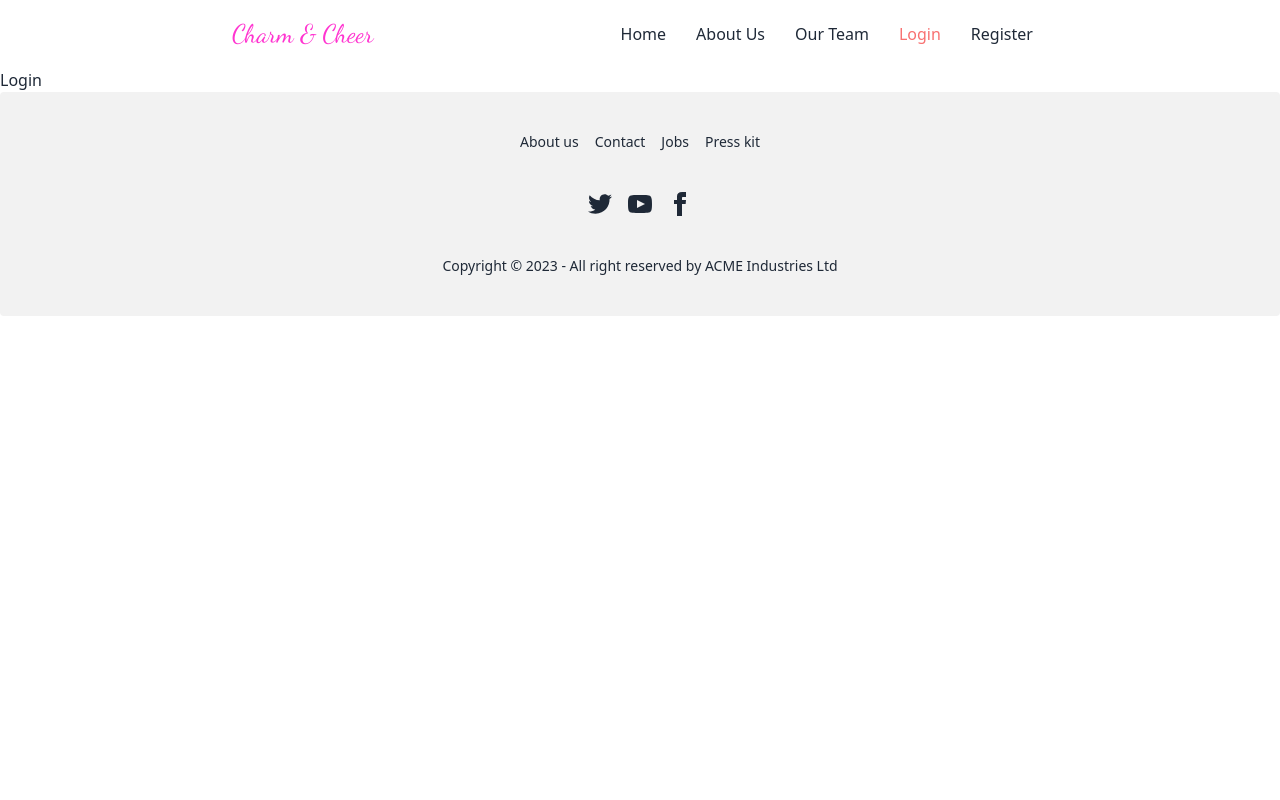
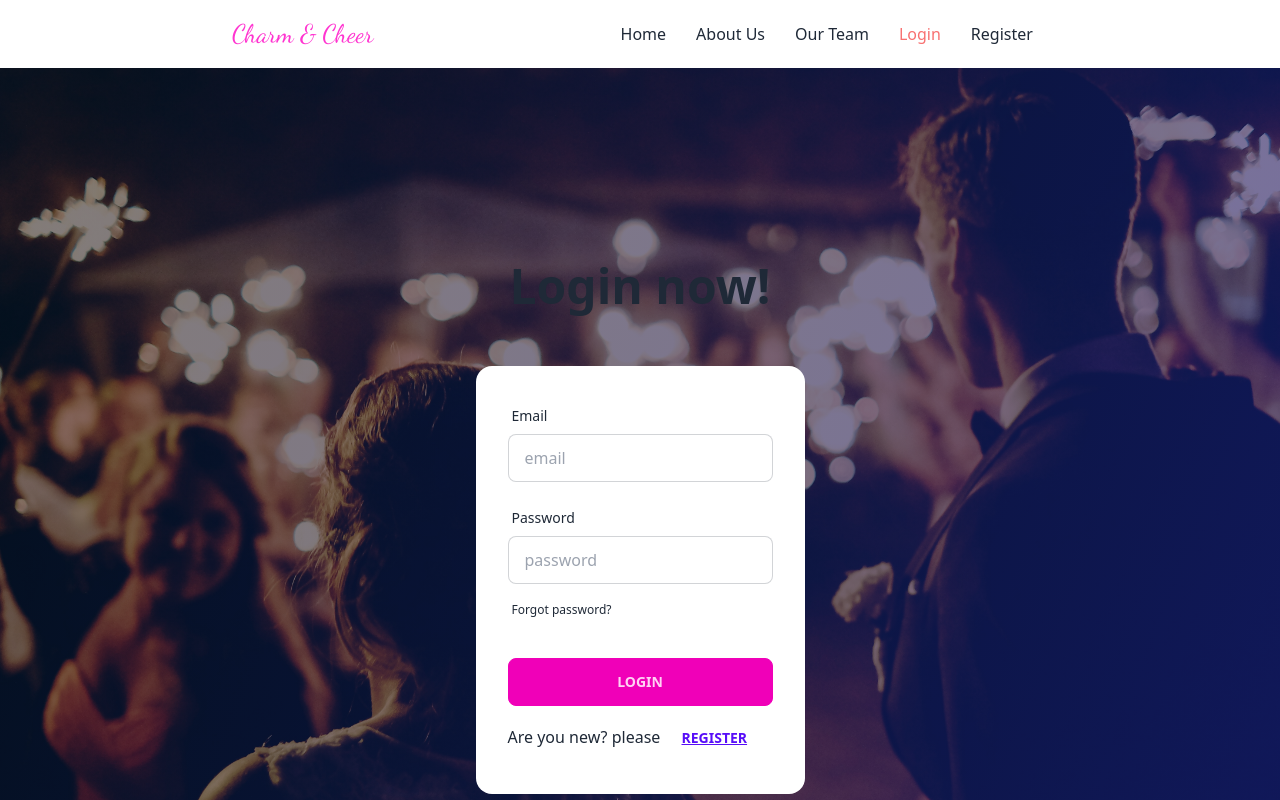
Before and after one commit to nirobutso140/event-management-site, a React (Vite) app: page /login in a window 1280 px wide. Shown: the top 800 px of the page. Built offline with nearby package versions, Linux system fonts and the light colour scheme.

Commit message:
create dynamic route for to show service details. create login and registration form

```diff
--- a/src/components/Services/Services.jsx
+++ b/src/components/Services/Services.jsx
@@ -1,3 +1,4 @@
+import { Link } from 'react-router-dom';
 import './Service.css'
 import { useEffect, useState } from "react";
 
@@ -26,7 +27,7 @@ const Services = () => {
                           <p className='card_price'>{card.price}</p>
                           <p className='card_desc'>{card.shortDescription}</p>
                           <div className="card-actions justify-end">
-                            <button className="btn btn-outline btn-secondary">Details</button>
+                            <Link to={`/service/${card.id}`}><button className="btn btn-outline btn-secondary">Details</button></Link>
                           </div>
                         </div>
                       </div>
--- a/src/main.jsx
+++ b/src/main.jsx
@@ -12,6 +12,7 @@ import Register from './pages/Register/Register';
 import Error from './pages/Error/Error';
 import Team from './pages/Team/Team';
 import About from './pages/About/About';
+import SingleService from './pages/SingleService/SingleService';
 
 
 const router = createBrowserRouter([
@@ -40,6 +41,12 @@ const router = createBrowserRouter([
         path: "/register",
         element: <Register/>,
       },
+      {
+
+        path: '/service/:id',
+        element: <SingleService/>,
+        loader: ()=> fetch('/socialEvent.json')
+      },
     ],
   },
 ]);
--- a/src/pages/Login/Login.jsx
+++ b/src/pages/Login/Login.jsx
@@ -1,7 +1,42 @@
+import { Link } from "react-router-dom";
+
 const Login = () => {
     return (
         <>
-            <h1>Login</h1>
+            <div className="register_form">
+                <div className="hero min-h-screen">
+                    <div className="hero-content flex-col">
+                        <div className="text-center lg:text-left">
+                            <h1 className="text-5xl font-bold">Login now!</h1>
+                        </div>
+                        <div className="card flex-shrink-0 w-full max-w-sm bg-base-100">
+                            <form className="card-body">
+                                <div className="form-control">
+                                    <label className="label">
+                                        <span className="label-text">Email</span>
+                                    </label>
+                                    <input type="email" name="email" placeholder="email" className="input input-bordered" required />
+                                </div>
+                                <div className="form-control">
+                                    <label className="label">
+                                        <span className="label-text">Password</span>
+                                    </label>
+                                    <input type="password" name="password" placeholder="password" className="input input-bordered" required />
+                                    <label className="label">
+                                        <a href="#" className="label-text-alt link link-hover">Forgot password?</a>
+                                    </label>
+                                </div>
+                                <div className="form-control mt-6">
+                                    <button className="btn btn-secondary">Login</button>
+                                </div>
+                                <p>Are you new? please <Link to='/register'><button className="btn btn-link">Register</button> </Link></p>
+                            </form>
+
+                        </div>
+                    </div>
+                </div>
+            </div>
+
         </>
     );
 };
--- /dev/null
+++ b/src/pages/Register/Register.css
@@ -0,0 +1,12 @@
+.register_form{
+    background-image: linear-gradient( 111.4deg,  rgba(7,7,9,0.5) 6.5%, rgba(27,24,113,0.6) 93.2% ), url(/image/banner.jpg);
+    background-size: cover;
+    height: 120vh;
+    display: flex;
+    align-items: center;
+    justify-content: center;
+   background-position: center;
+}
+input{
+    margin-bottom: 10px;
+}
--- a/src/pages/Register/Register.jsx
+++ b/src/pages/Register/Register.jsx
@@ -1,7 +1,41 @@
+import { Link } from 'react-router-dom';
+import './Register.css'
 const Register = () => {
     return (
         <>
-            <h1>Register</h1>
+            <div className="register_form">
+            <div className="hero min-h-screen">
+                <div className="hero-content flex-col">
+                    <div className="text-center lg:text-left">
+                        <h1 className="text-5xl font-bold">Login now!</h1>
+                    </div>
+                    <div className="card flex-shrink-0 w-full max-w-sm shadow-2xl bg-base-100">
+                        <form className="card-body">
+                            <div className="form-control">
+                                <label className="label">
+                                    <span className="label-text">Email</span>
+                                </label>
+                                <input type="email" name="email" placeholder="email" className="input input-bordered" required />
+                            </div>
+                            <div className="form-control">
+                                <label className="label">
+                                    <span className="label-text">Password</span>
+                                </label>
+                                <input type="password" name="password" placeholder="password" className="input input-bordered" required />
+                                <label className="label">
+                                    <a href="#" className="label-text-alt link link-hover">Forgot password?</a>
+                                </label>
+                            </div>
+                            <div className="form-control mt-6">
+                                <button className="btn btn-secondary">Login</button>
+                            </div>
+                            <p>Already have an account? please <Link to='/login'><button className="btn btn-link">Login</button> </Link></p>
+                        </form>
+
+                    </div>
+                </div>
+            </div>
+            </div>
         </>
     );
 };
--- /dev/null
+++ b/src/pages/SingleService/SingleService.css
@@ -0,0 +1,12 @@
+.singleService{
+    padding: 50px;
+}
+
+.details_title{
+    font-size: 2rem;
+    color: #ff34d0;
+    font-family: 'Dancing Script', cursive;
+}
+.details_desc{
+    color: gray;
+}
--- /dev/null
+++ b/src/pages/SingleService/SingleService.jsx
@@ -0,0 +1,30 @@
+import { useLoaderData, useParams } from 'react-router-dom';
+import './SingleService.css'
+import { useEffect, useState } from 'react';
+
+
+const SingleService = () => {
+     const [service, setService] = useState([])
+     const {name, image, detailsDescription} = service
+
+     const {id} = useParams()
+     const services =  useLoaderData()
+
+     useEffect(()=>{
+        const singleService = services.find(service =>service.id == id)
+        setService(singleService)
+     }, [id, services])
+
+
+    return (
+        <>
+            <div className="singleService">
+                <img src={image} alt="" />
+                <p className='details_title'>{name}</p>
+                <p className='details_desc'>{detailsDescription}</p>
+            </div>
+        </>
+    );
+};
+
+export default SingleService;
```
Also changed, not shown: public/socialEvent.json (+12 -6 lines).
